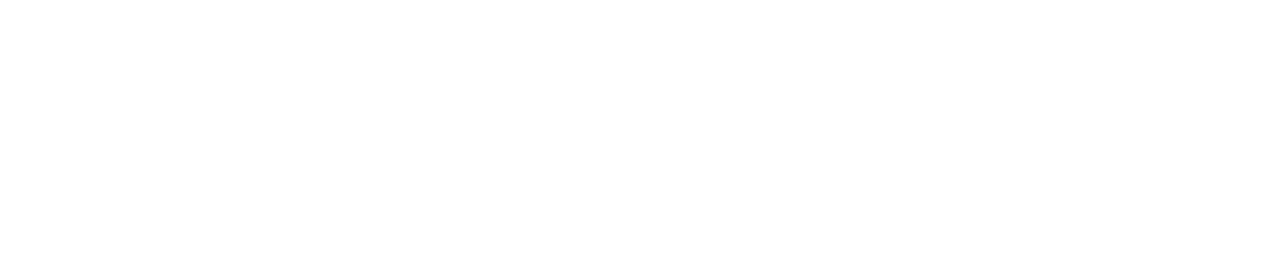
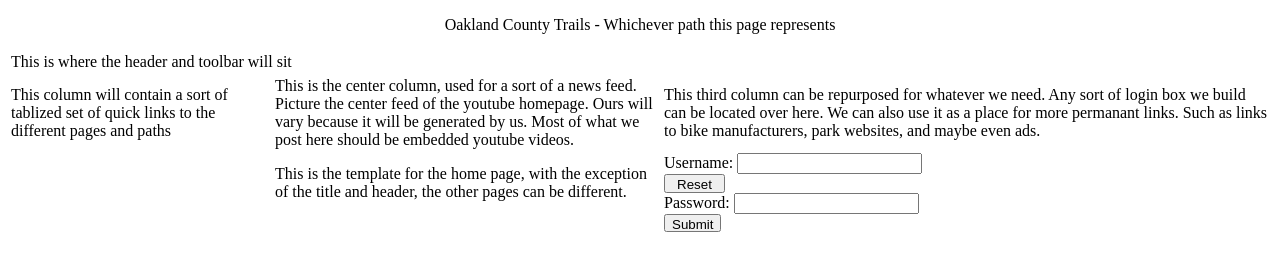
Before and after one commit to indiresh/Group10, a plain HTML site: page index.html in a window 1280 px wide. Drawn offline with Linux system fonts and the light colour scheme.

Commit message:
third commit

```diff
--- a/index.html
+++ b/index.html
@@ -1,4 +1,51 @@
-<!doctype html>
-<html>
+<!DOCTYPE html PUBLIC "-//W3C//DTD XHTML 1.0 Transitional//EN" "http://www.w3.org/TR/xhtml1/DTD/xhtml1-transitional.dtd">
+<html xmlns="http://www.w3.org/1999/xhtml">
+
+<head>
+<meta content="en-us" http-equiv="Content-Language" />
+<meta content="text/html; charset=utf-8" http-equiv="Content-Type" />
+<title>Oakland County Trails - Whicheve</title>
+</head>
+
+<body>
+
+<p align="center">Oakland County Trails - Whichever path this page represents</p>
+<table style="width: 100%">
+	<tr>
+		<td>This is where the header and toolbar will sit</td>
+	</tr>
+</table>
+<div>
+	<table style="width: 100%">
+		<tr>
+			<td style="width: 260px">This column will contain a sort of<br />
+			tablized set of quick links to the <br />
+			different pages and paths</td>
+			<td style="width: 385px">This is the center column, used for a sort
+			of a news feed. Picture the center feed of the youtube homepage.
+			Ours will vary because it will be generated by us. Most of what we
+			post here should be embedded youtube videos. </td>
+			<td>This third column can be repurposed for whatever we need. Any
+			sort of login box we build can be located over here. We can also use
+			it as a place for more permanant links. Such as links to bike
+			manufacturers, park websites, and maybe even ads. </td>
+		</tr>
+		<tr>
+			<td style="width: 260px">&nbsp;</td>
+			<td style="width: 385px">This is the template for the home page,
+			with the exception of the title and header, the other pages can be
+			different. </td>
+			<td>
+			<form action="" method="post" style="height: 59px; width: 268px;">
+				<label id="Label1">Username:</label>
+				<input name="username" type="text" /><input name="butReset" style="width: 61px; height: 19px" type="reset" value="Reset" /><br />
+				<label id="Label2">Password: </label>
+				<input name="password" type="password" /><input name="butSubmit" style="height: 18px" type="submit" value="Submit" /></form>
+			</td>
+		</tr>
+	</table>
+</div>
+
+</body>
 
 </html>
```
